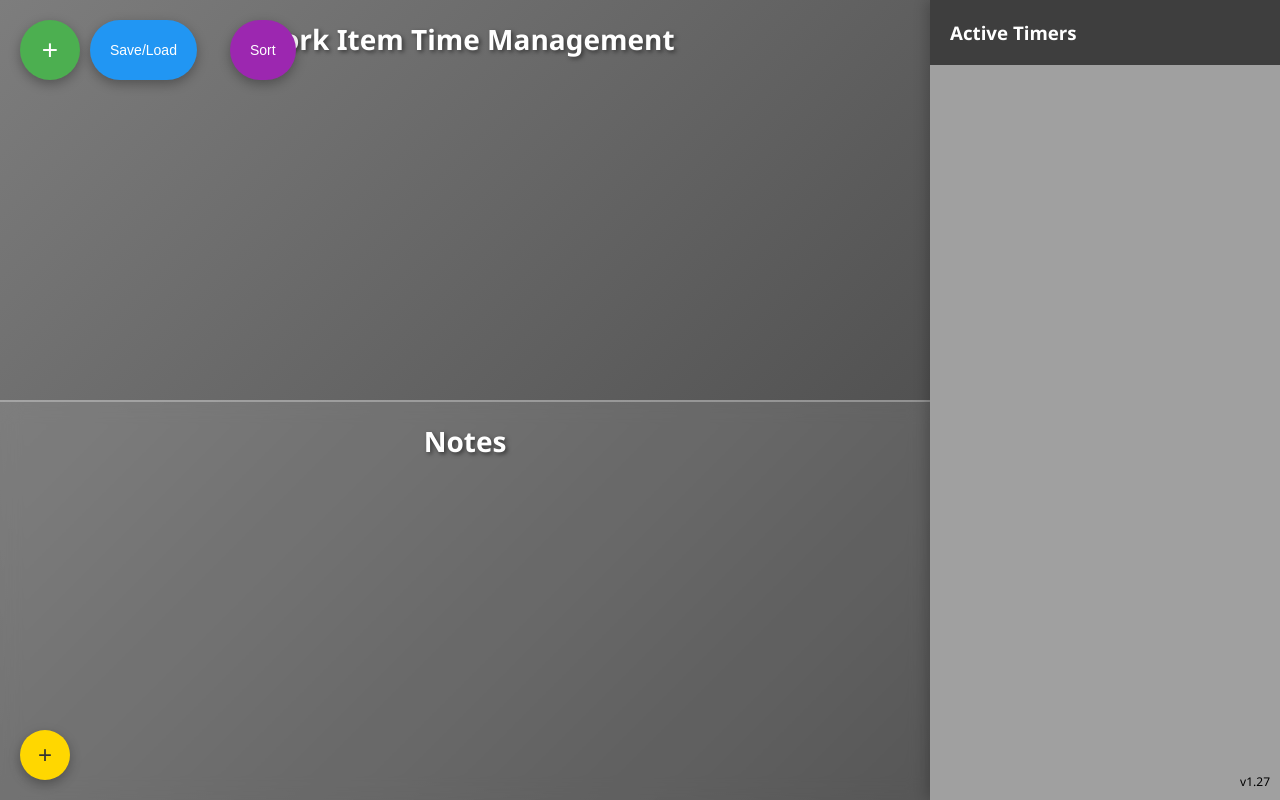
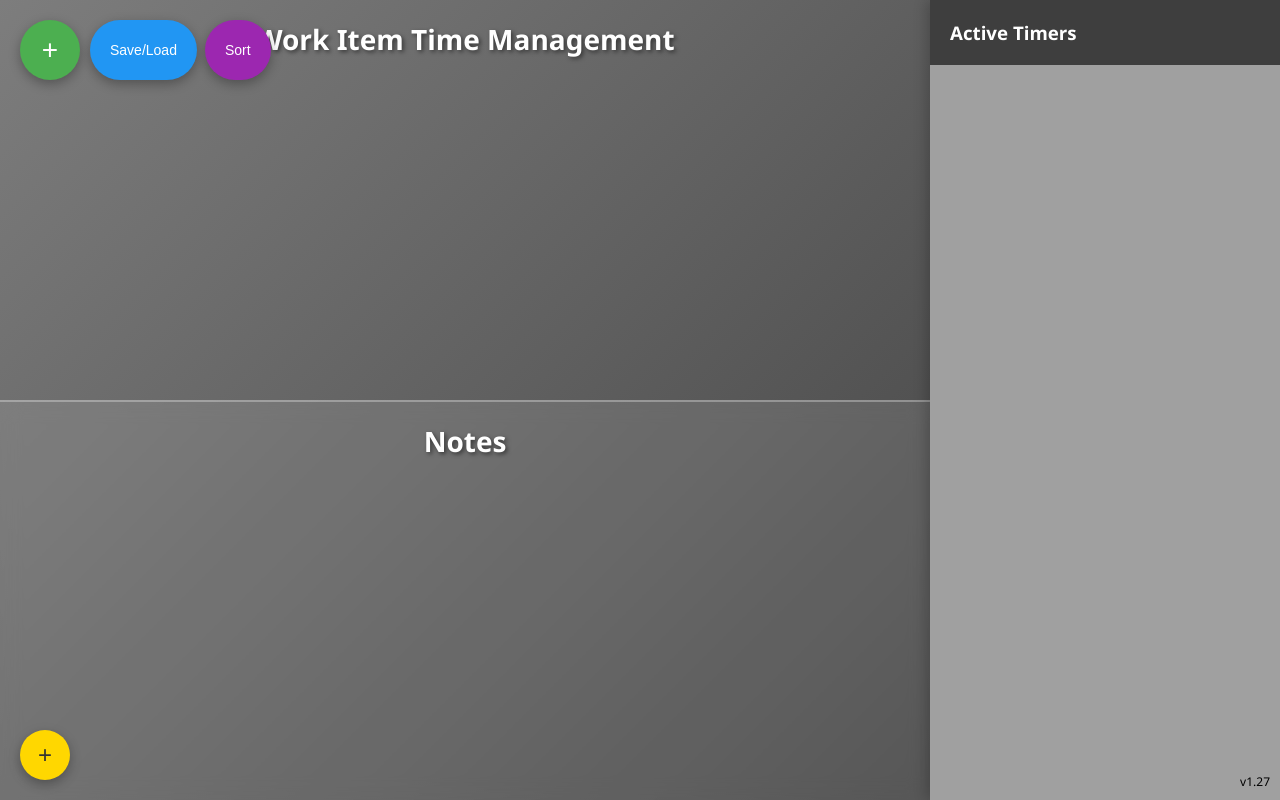
Before and after one commit to TomJamesBW/WorkItemTimeManagement, a plain HTML site: page index.html in a window 1280 px wide. Drawn offline with Linux system fonts and the light colour scheme.

Commit message:
Update: Sort button location changed from 230px to 205px.

```diff
--- a/index.html
+++ b/index.html
@@ -227,7 +227,7 @@
         }
 
         .sort-btn {
-            left: 230px;
+            left: 205px;
             background: #9C27B0;
             color: white;
             font-size: 14px;
```
Also changed, not shown: ._index.html.
